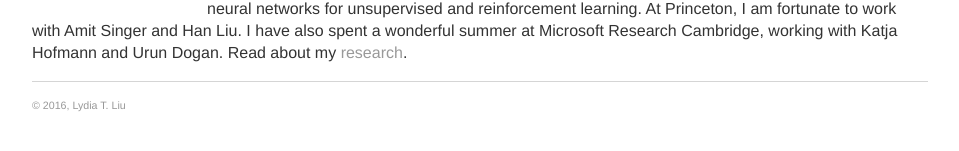
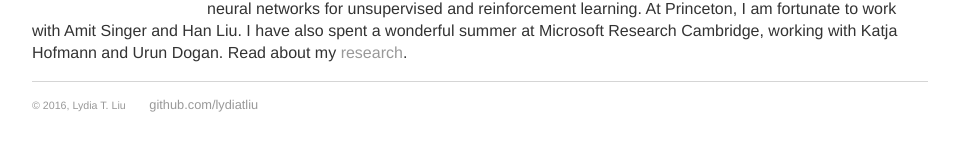
Before and after one commit to serenalwang/serenalwang.github.io, a Jekyll site: the page built from index.html, in a window 1280 px wide. Shown: the part 273-424 px from the top of the page, without its empty margins (160-1119 px from the left). Built offline with Jekyll 4.4.1, drawn with Linux system fonts in a browser that asks for light colours; some of the changed lines change nothing that is shown.

Commit message:
Update default.html

```diff
--- a/_layouts/default.html
+++ b/_layouts/default.html
@@ -2,7 +2,7 @@
 <html>
 	<head>
 		<title>{{ page.title }}</title>
-		<META name="description" content="Lydia Liu is a student at Princeton University interested in machine learning and statistics."><META name="keywords" content="computer science, machine learning, statistics">
+		<META name="description" content="Lydia T. Liu is a student at Princeton University doing research in machine learning and statistics."><META name="keywords" content="computer science, machine learning, statistics, deep learning, reinforcement learning, pca, optimization, unsupervised learning">
 		<!-- link to main stylesheet -->
 		<link rel="stylesheet" type="text/css" href="/css/main.css">
 	</head>
@@ -21,8 +21,7 @@
 		<footer>
     		<ul>
     			<li><small>© 2016, Lydia T. Liu</small></li>
-        		<!--<li><a href="mailto:hankquinlanhub@gmail.com">email</a></li>-->
-        		<!--<li><a href="https://github.com/hankquinlan">github.com/hankquinlan</a></li>-->
+        		<li><a href="https://github.com/lydiatliu">github.com/lydiatliu</a>
 			</ul>
 		</footer>
 	</body>
```
